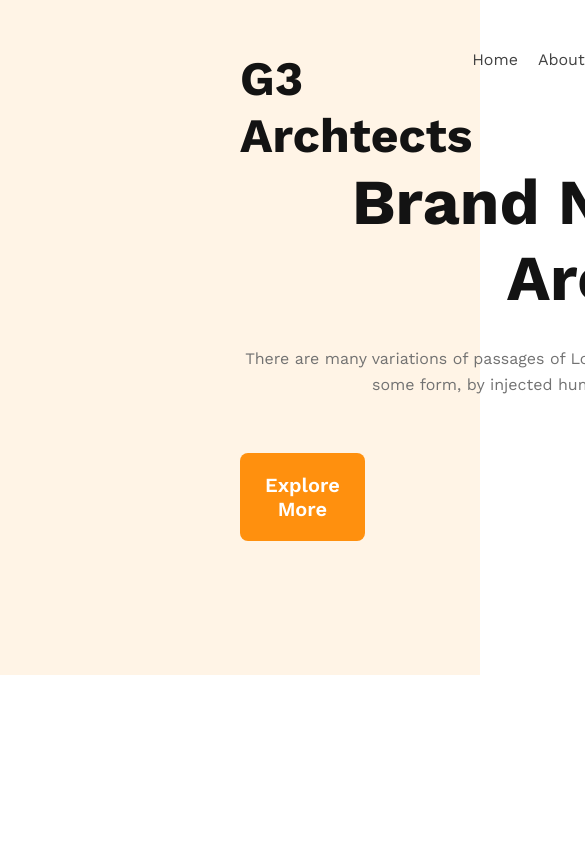
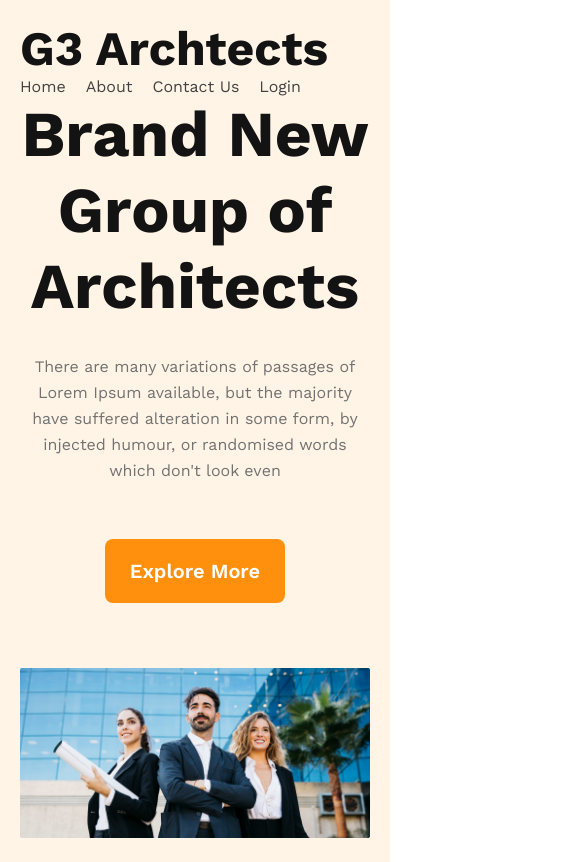
Before and after one commit to alsami6/arch-practice-task, a plain HTML site: page index.html in a window 390 px wide. Shown: the top 862 px of the page, 585 px wide, since content can reach past the window. Drawn offline with nearby package versions, Linux system fonts and the light colour scheme.

Commit message:
media querie added

```diff
--- a/style.css
+++ b/style.css
@@ -43,7 +43,7 @@ nav li a{
     font-size: 4rem;
     text-align: center;
     margin-top: 150px;
-    width: 862px;
+    max-width: 862px;
     margin: 0 auto;
     font-weight: 700;
 }
@@ -51,7 +51,7 @@ nav li a{
 .about-para{
     color: #727272;
     text-align: center;
-    width: 862px;
+    max-width: 862px;
     font-weight: 400;
     margin: 0 auto;
     margin-top: 30px;
@@ -80,3 +80,21 @@ nav li a{
 .banner img{
     width: 100%;
 }
+
+@media screen and (max-width: 576px) {
+    header{
+        padding: 20px;
+    }
+    nav{
+        flex-direction: column;
+}
+}
+
+@media screen and (min-width:576px) and (max-width:960px) {
+    header{
+        padding: 50px;
+    }
+    nav{
+        flex-direction: column;
+    }
+}
```
